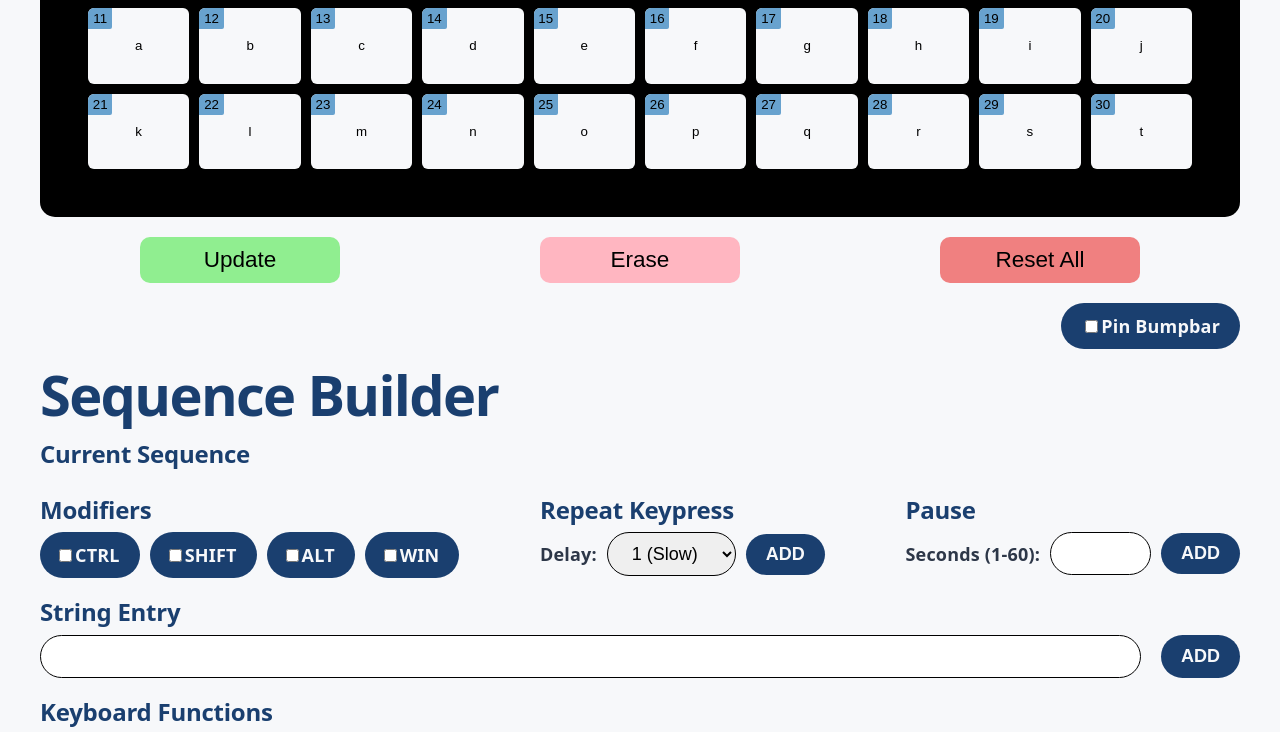
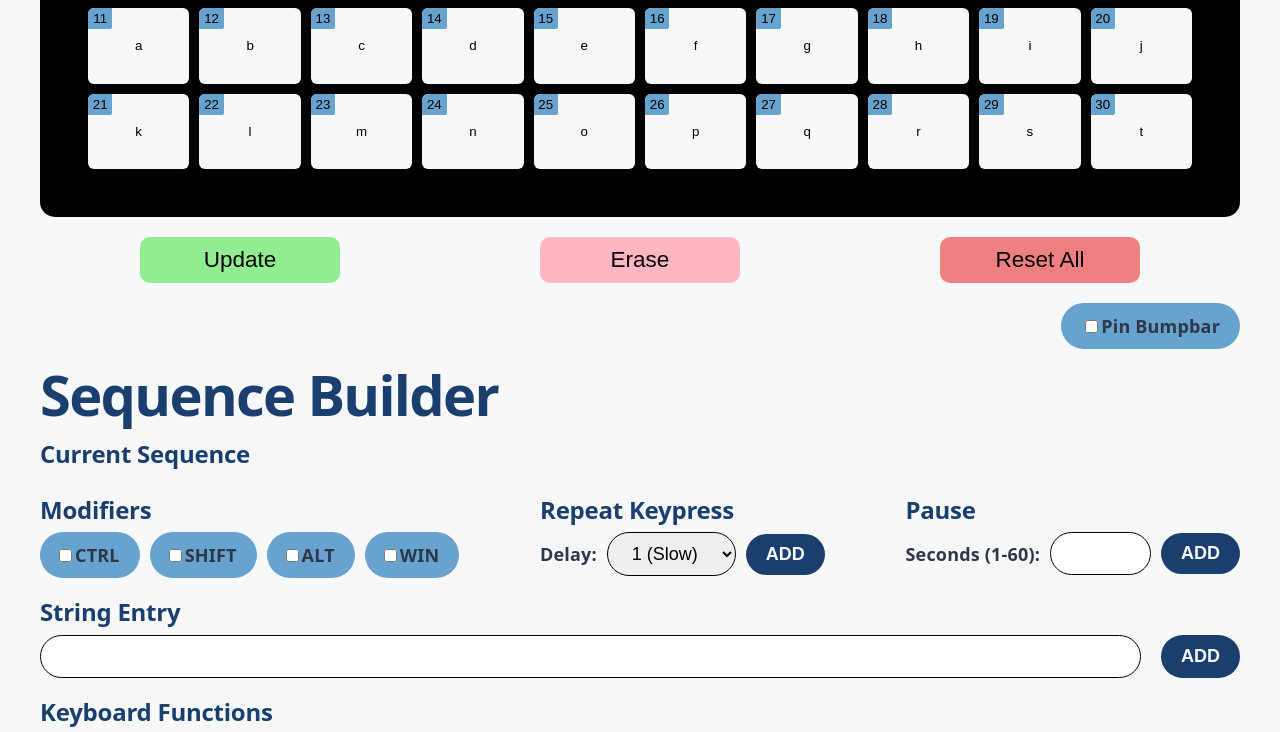
Before and after one commit to reecejpetty/krs-configurator, a React (Vite) app: page / in a window 1280 px wide. Shown: the part 476-1208 px from the top of the page. Built offline with nearby package versions, Linux system fonts and the light colour scheme.

Commit message:
Create global class to disable user-select

```diff
--- a/src/App.css
+++ b/src/App.css
@@ -15,3 +15,10 @@ input {
 input[type="checkbox"] {
     accent-color: var(--amber);
 }
+
+.selectOff {
+    -webkit-user-select: none;
+    -moz-user-select: none;
+    -ms-user-select: none;
+    user-select: none;
+}
--- a/src/components/BumpbarLayout/BumpbarLayout.module.css
+++ b/src/components/BumpbarLayout/BumpbarLayout.module.css
@@ -167,13 +167,10 @@
 }
 
 .switchOption {
+    composes: selectOff from global;
     border-radius: 30px;
     padding: 5px 12px;
     font-weight: bold;
-    -webkit-user-select: none;
-    -moz-user-select: none;
-    -ms-user-select: none;
-    user-select: none;
     cursor: pointer;
     z-index: 2;
 }
@@ -185,6 +182,7 @@
 }
 
 .pinBumpbar {
+    composes: selectOff from global;
     display: flex;
     justify-content: flex-end;
 }
@@ -195,7 +193,8 @@
     width: fit-content;
     border-radius: 40px;
     padding: 10px 20px;
-    color: var(--off-white);
-    background-color: var(--navy);
+    color: var(--charcoal);
+    background-color: var(--steel-blue2);
     font-weight: bold;
+    cursor: pointer;
 }
--- a/src/components/SequenceBuilder/SequenceBuilder.module.css
+++ b/src/components/SequenceBuilder/SequenceBuilder.module.css
@@ -50,6 +50,7 @@
 }
 
 .modifierCheckboxes {
+    composes: selectOff from global;
     composes: flexRow;
     gap: 10px;
     border-radius: 40px;
@@ -61,14 +62,10 @@
     align-items: center;
     padding: 10px 20px 10px 15px;
     border-radius: 40px;
-    color: var(--off-white);
-    background-color: var(--navy);
+    color: var(--charcoal);
+    background-color: var(--steel-blue2);
     font-weight: bold;
     cursor: pointer;
-    -webkit-user-select: none;
-    -moz-user-select: none;
-    -ms-user-select: none;
-    user-select: none;
 }
 
 .modifierCheckboxes input[type="checkbox"] {
```
